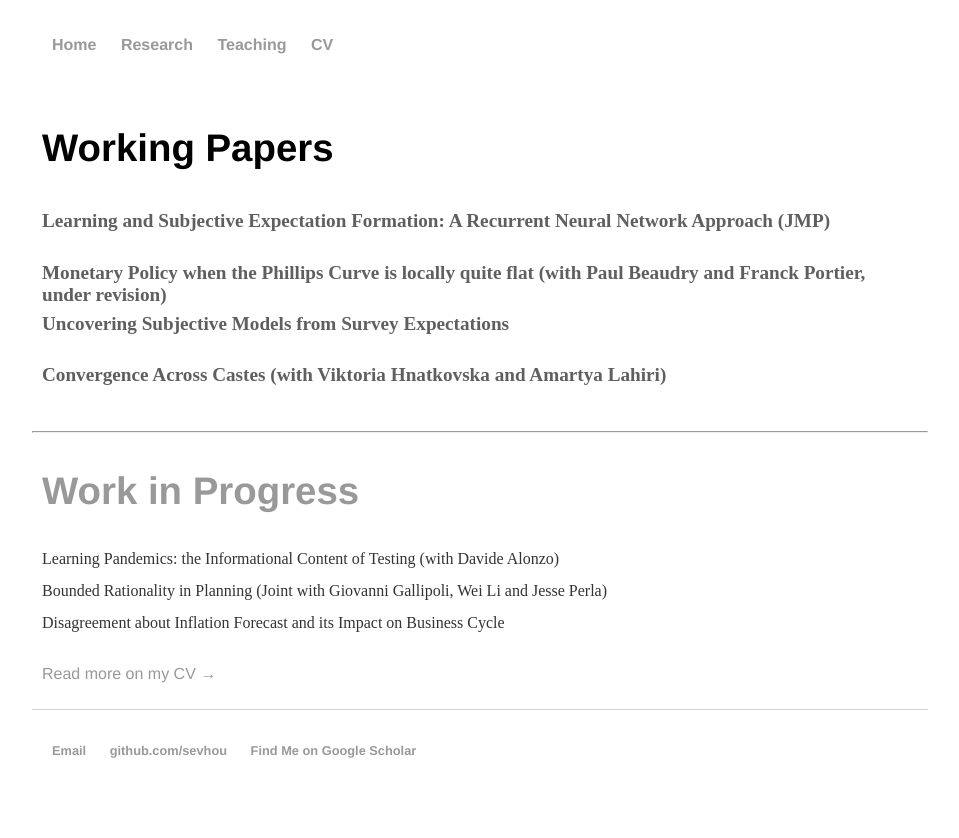
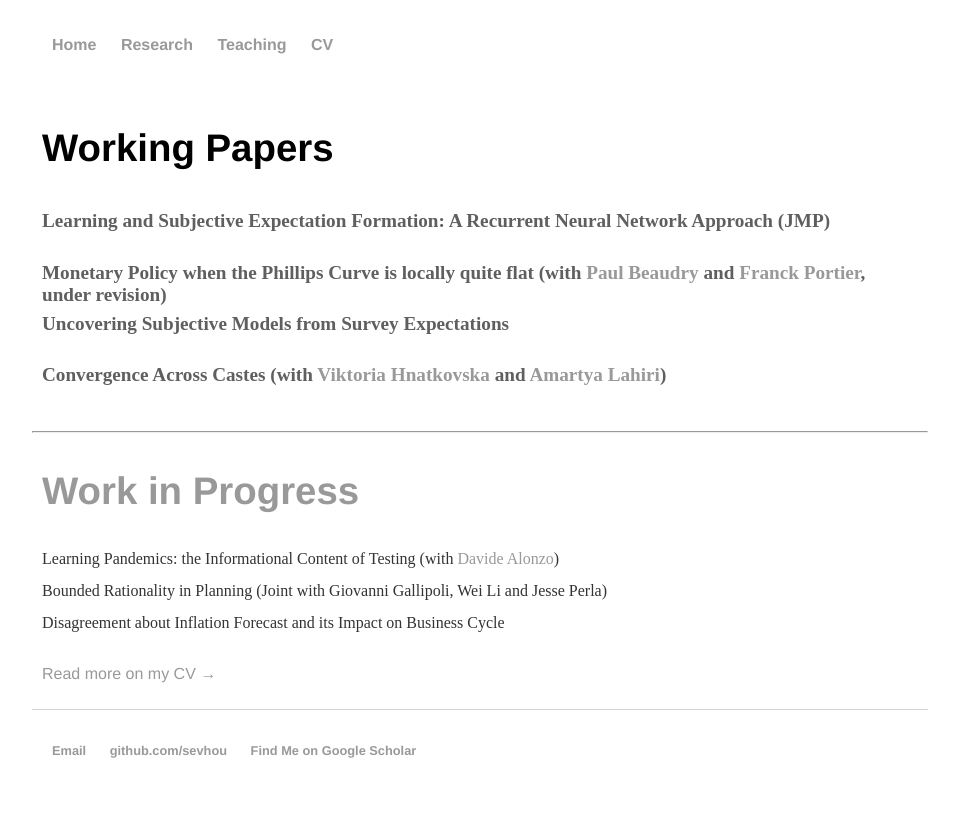
Before and after one commit to sevhou/sevhou.github.io, a Jekyll site: the page built from research/index.html, in a window 1280 px wide. Shown: the part 90-928 px from the top of the page, without its empty margins (160-1119 px from the left). Built offline with Jekyll 4.4.1, drawn with Linux system fonts in a browser that asks for light colours.

Commit message:
Update index.html

```diff
--- a/research/index.html
+++ b/research/index.html
@@ -27,7 +27,7 @@
       </div>
     </div>
 
-    <h2 type="button" class="slide-toggle">Monetary Policy when the  Phillips Curve is locally quite flat (with Paul Beaudry and Franck Portier, under revision)</h2>
+    <h2 type="button" class="slide-toggle">Monetary Policy when the  Phillips Curve is locally quite flat (with <a href="https://economics.ubc.ca/faculty-and-staff/paul-beaudry/">Paul Beaudry</a> and <a href="https://fportier.wordpress.com/">Franck Portier</a>, under revision)</h2>
     <div class="box">
         <div class="box-inner">This papers examines an environment where the Phillips curve is locally quite flat and in which a cost channel of monetary policy may also be at play.  The aim of the paper is two fold. First, we highlight conditions under which a relatively flat  Phillips Curve  can invalidate standard prescriptions regarding how monetary policy should be conducted to control inflation. In particular, we discuss the desirability of   a "Go Big or Stay Home" principle for monetary policy under a certain parameter configuration. This principle refers to the desirability of either responding to shocks in a very aggressive way or  not at all, if one aims is to maintain inflation close to target. In the second part of the paper we explore the empirical relevance of the parameter configuration that would favor this principle. To this end,  we provide structural estimates from full model estimation as well as provide evidence based on more direct estimation of the Phillips curve.  The results from both exercises give  substantial support to the configuration of interest.  We use the framework to offer an explanation to recent puzzles associated the behavior of inflation including the possibility of falling into a low inflation trap.
 
@@ -45,7 +45,7 @@
       </div>
     </div>
 
-    <h2 type="button" class="slide-toggle">Convergence Across Castes (with Viktoria Hnatkovska and Amartya Lahiri)</h2>
+    <h2 type="button" class="slide-toggle">Convergence Across Castes (with <a href="https://hnatkovska.arts.ubc.ca/">Viktoria Hnatkovska</a> and <a href="https://alahiri.arts.ubc.ca/">Amartya Lahiri</a>)</h2>
     <div class="box">
         <div class="box-inner">India has witnessed a remarkable catch-up by the historically disadvantaged scheduled castes and tribes (SC/STs) towards non-SC/ST levels in their education attainment levels, occupation choices as well as wages during the period 1983-2012. Using a heterogenous agent, multi-sector model we show that sectoral productivity growth during this period can explain 75 percent of the observed wage convergence between the castes. Inter-sectoral net flows of workers are key as they account for 3/4 of the predicted convergence. Absent these net flows, the caste wage gaps would have marginally widened. Selection effects, while present in the model, account for just a quarter of the predicted wage convergence. We also find that affirmative action policies that reduced skilling costs for SC/STs may have reduced the levels of the caste wage gaps at all times but played a limited role in accounting for the dynamics of the wage gap. Growth was key for the dynamic wage convergence.
 
@@ -58,7 +58,7 @@
 	<h1 class="wip">Work in Progress</h1>
 
 
-	<pp>Learning Pandemics: the Informational Content of Testing (with Davide Alonzo)</pp> <br>
+	<pp>Learning Pandemics: the Informational Content of Testing (with <a href="https://davidealonzo.github.io/">Davide Alonzo</a>)</pp> <br>
 	<pp>Bounded Rationality in Planning (Joint with Giovanni Gallipoli, Wei Li and Jesse Perla)</pp> <br>
 	<pp>Disagreement about Inflation Forecast and its Impact on Business Cycle</pp>
 
```
